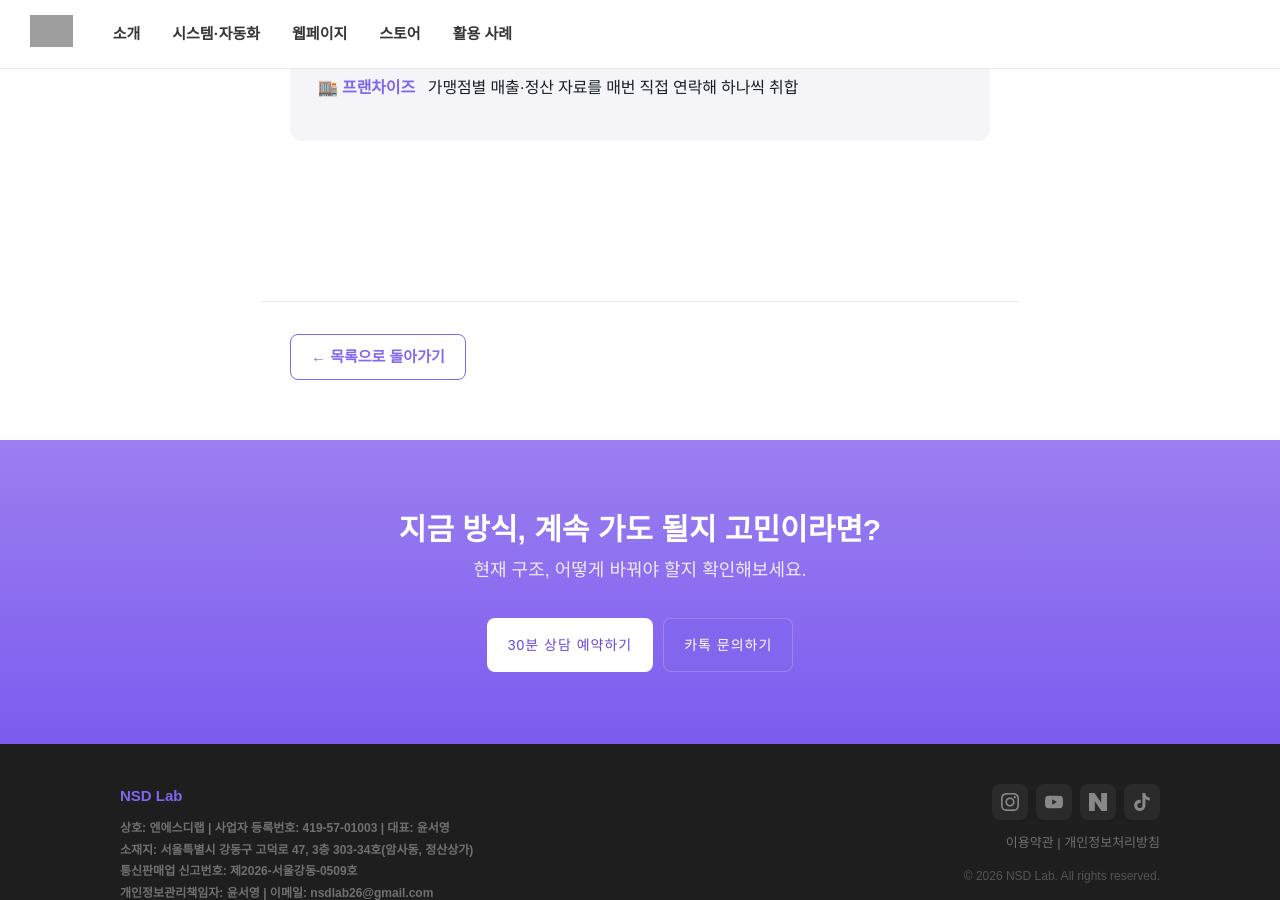
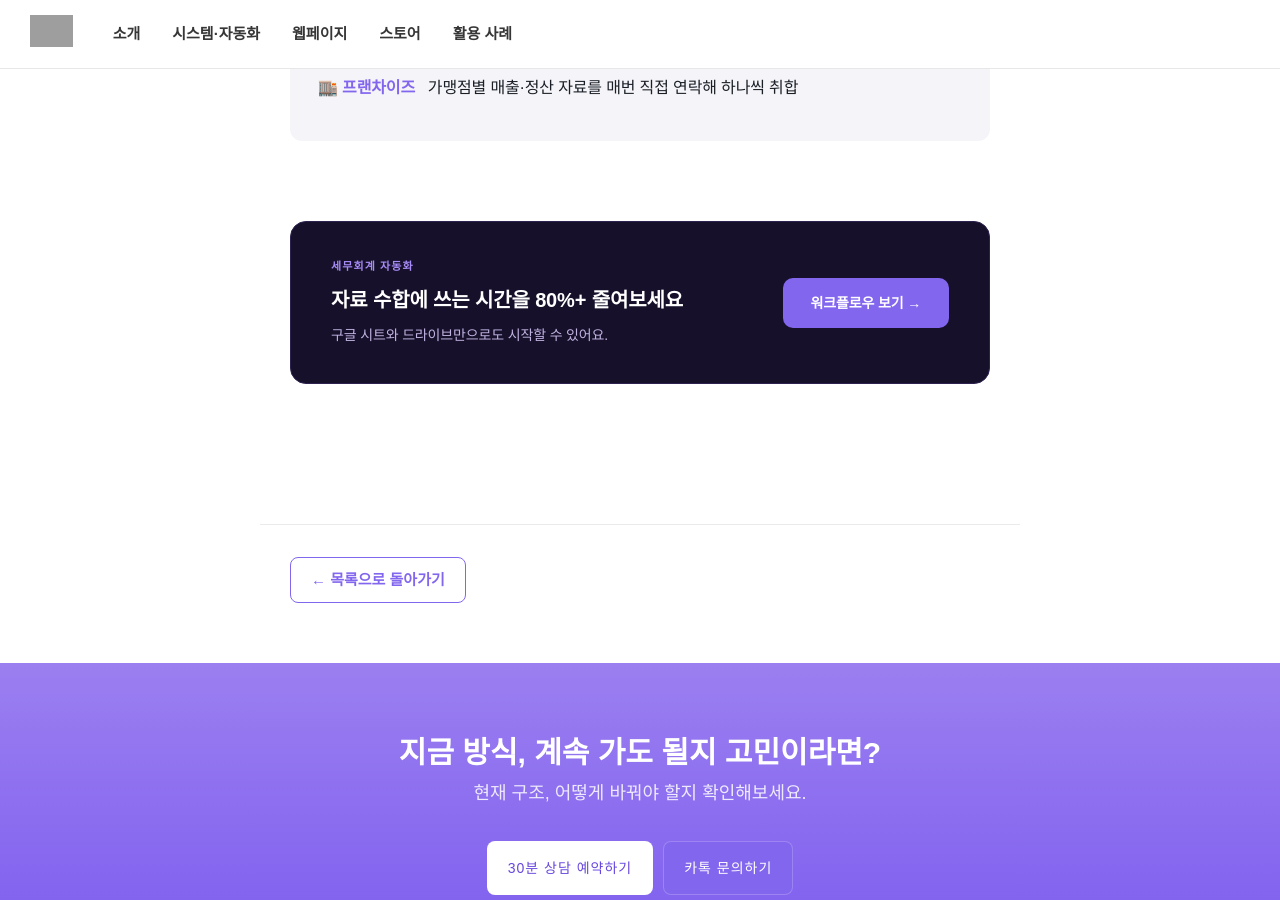
Before and after one commit to nsdlab26/blog, a Jekyll site: the page built from _posts/2026-05-25-workflow-request.md, in a window 1280 px wide and 900 px high, scrolled down 3322 px. Built offline with Jekyll 4.4.1, drawn with Linux system fonts in a browser that asks for light colours; nearby versions of some CDN libraries; some web fonts are replaced; grey boxes are pictures that could not be loaded.

Commit message:
Update 2026-05-25-workflow-request.md

```diff
--- a/_posts/2026-05-25-workflow-request.md
+++ b/_posts/2026-05-25-workflow-request.md
@@ -99,4 +99,15 @@ meta_description: "고객이 늘어날수록 가중되는 자료 취합 업무.
 </ul>
 </div>
 </section>
+
+<div style="background:#16102b; border-radius:16px; padding:36px 40px; border:1px solid #2e2250; margin-bottom:60px; display:flex; align-items:center; justify-content:space-between; gap:24px; flex-wrap:wrap;">
+  <div style="flex:1; min-width:240px;">
+    <div style="font-size:11px; font-weight:700; letter-spacing:0.1em; color:#a78bf6; margin-bottom:10px; text-transform:uppercase;">세무회계 자동화</div>
+    <h3 style="margin:0 0 10px; font-size:20px; font-weight:900; color:#fff; line-height:1.4;">자료 수합에 쓰는 시간을
+ 80%+ 줄여보세요  </h3>
+    <p style="margin:0; font-size:14px; color:#C0B3E0; line-height:1.7;">구글 시트와 드라이브만으로도 시작할 수 있어요.</p>
+  </div>
+  <a href="https://nsdlab.kr/workflow-tax" style="display:inline-block; background:#8366EE; color:#fff; font-size:14px; font-weight:700; padding:14px 28px; border-radius:10px; text-decoration:none; white-space:nowrap; flex-shrink:0;">워크플로우 보기 →</a>
 </div>
+
+</div>
```
